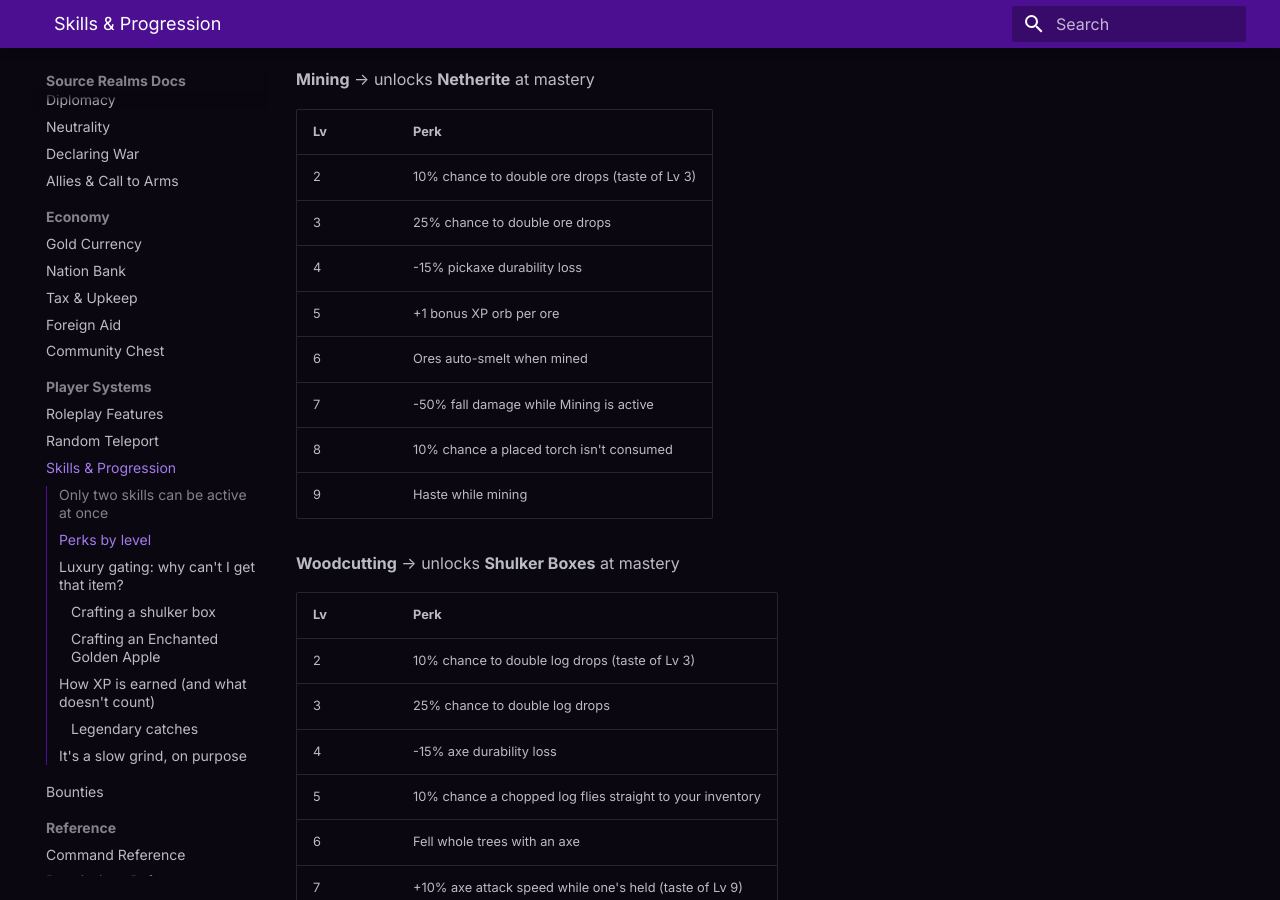
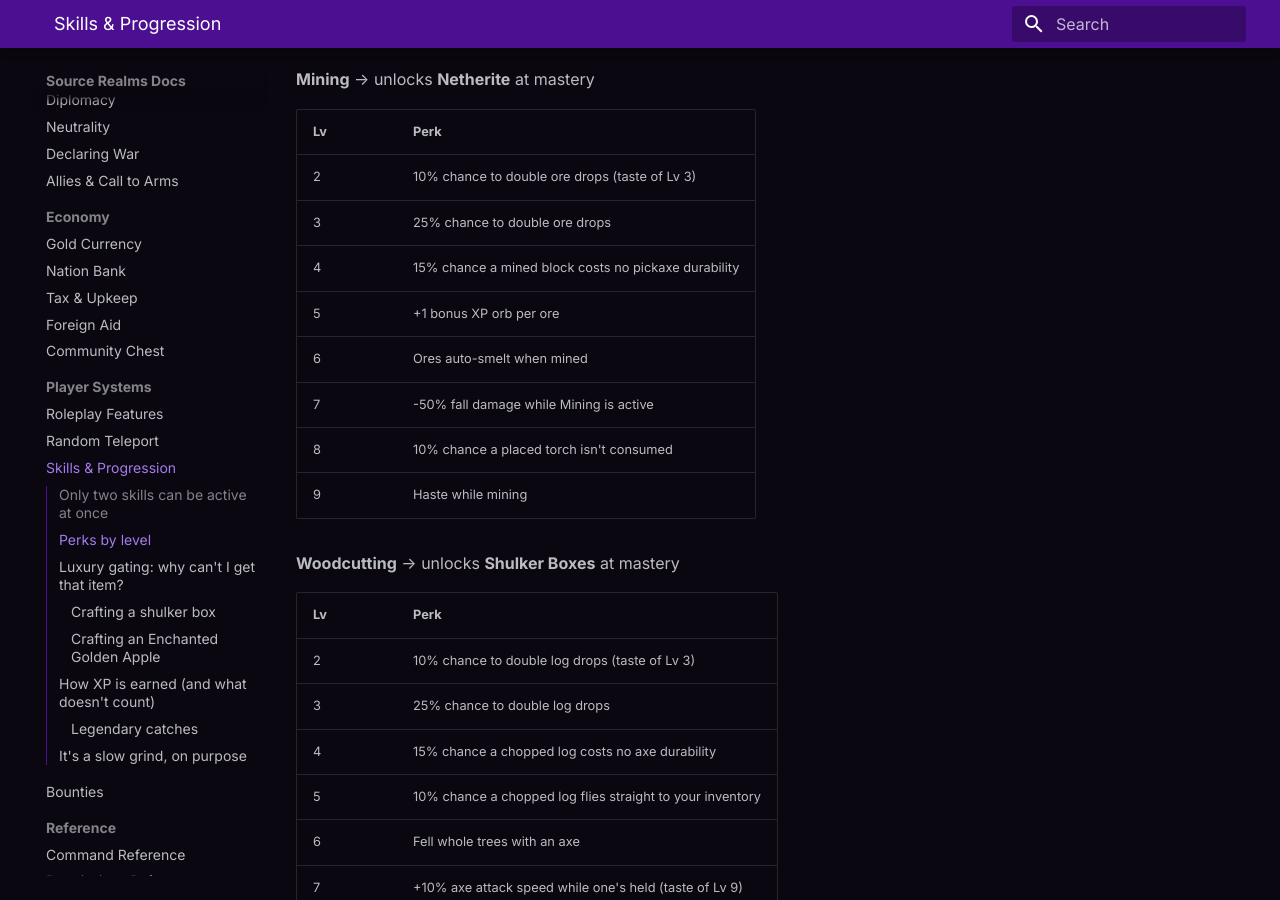
Before and after one commit to SourceRealms/sourcerealms-docs, an MkDocs documentation site: the page built from docs/skills.md, in a window 1280 px wide and 900 px high, scrolled down 624 px. Built offline with MkDocs 1.6.1 and Material for MkDocs 9.7.7, drawn with Linux system fonts in a browser that asks for light colours; some of the changed text lies outside the part shown.

Commit message:
Correct durability-perk wording to match the chance-based fix

```diff
--- a/docs/skills.md
+++ b/docs/skills.md
@@ -29,7 +29,7 @@ to, once you reach the level it's building toward. Anything else stacks or stand
 |---|---|
 | 2 | 10% chance to double ore drops (taste of Lv 3) |
 | 3 | 25% chance to double ore drops |
-| 4 | -15% pickaxe durability loss |
+| 4 | 15% chance a mined block costs no pickaxe durability |
 | 5 | +1 bonus XP orb per ore |
 | 6 | Ores auto-smelt when mined |
 | 7 | -50% fall damage while Mining is active |
@@ -42,7 +42,7 @@ to, once you reach the level it's building toward. Anything else stacks or stand
 |---|---|
 | 2 | 10% chance to double log drops (taste of Lv 3) |
 | 3 | 25% chance to double log drops |
-| 4 | -15% axe durability loss |
+| 4 | 15% chance a chopped log costs no axe durability |
 | 5 | 10% chance a chopped log flies straight to your inventory |
 | 6 | Fell whole trees with an axe |
 | 7 | +10% axe attack speed while one's held (taste of Lv 9) |
@@ -69,7 +69,7 @@ to, once you reach the level it's building toward. Anything else stacks or stand
 | 2 | 5% less knockback taken (taste of Lv 3) |
 | 3 | 30% less knockback taken |
 | 4 | 5% chance to fully negate knockback |
-| 5 | -50% shield durability loss while blocking |
+| 5 | 50% chance blocking costs no shield durability |
 | 6 | Heal 1 heart on each kill (lifesteal) |
 | 7 | Heal 1.5 hearts on each kill (replaces Lv 6's amount) |
 | 8 | 5% chance to fully negate a melee hit |
```
